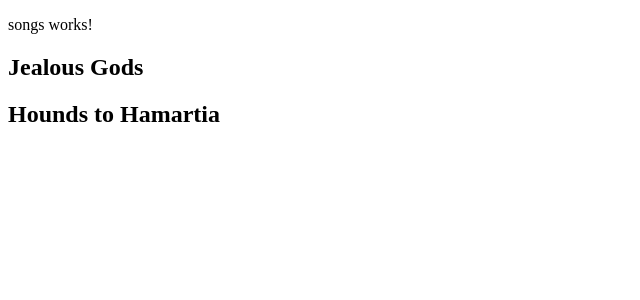
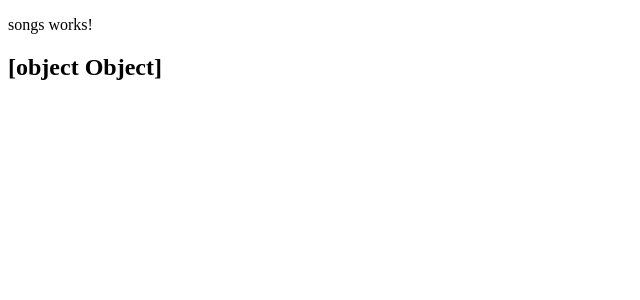
Before and after one commit to Manderyth/MusicCatalog, an Angular app: page /songs/1/1 in a window 1280 px wide. Shown: the top 300 px of the page, without its empty margins (0-640 px from the left). Built offline with nearby package versions, Linux system fonts and the light colour scheme.

Commit message:
updating database

```diff
--- /dev/null
+++ b/src/domain/songTitles.ts
@@ -0,0 +1,4 @@
+export interface SongTitlesArray {
+   songTitle: string;
+   rating: number;
+}
--- a/src/domain/songs.ts
+++ b/src/domain/songs.ts
@@ -1,3 +1,5 @@
+import { SongTitlesArray } from './songTitles';
+
 export interface SongsArray {
-    songTitle: string;
+    songTitles: SongTitlesArray[];
 }
--- a/src/fake-database.ts
+++ b/src/fake-database.ts
@@ -11,8 +11,22 @@ export const BANDARRAY = [
                 thumbnail: 'thumbnail',
                 releaseDate: 0,
                 songs: [
-                    "Jealous Gods",
-                    "Hounds to Hamartia"
+                    {
+                    songTitles:
+                    [
+                        {songTitle: "Daze", rating: 3},
+                        {songTitle: "Jealous Gods", rating: 5},
+                        {songTitle: "Rumors", rating: 4},
+                        {songTitle: "Brighter Than the Sun", rating: 4},
+                        {songTitle: "Love Will Come to You", rating: 5},
+                        {songTitle: "Rouge", rating: 1},
+                        {songTitle: "Rebirth", rating: 5},
+                        {songTitle: "Hounds to Hamartia", rating: 5},
+                        {songTitle: "Clear Blue Sky", rating: 4},
+                        {songTitle: "Choice Millionaire", rating: 3},
+                        {songTitle: "Nothing Stays the Same", rating: 3},
+                    ],
+                    }
                 ]
             },
 
--- a/src/songs-component/songs.component.html
+++ b/src/songs-component/songs.component.html
@@ -5,3 +5,7 @@
 <div *ngFor="let song of albumArray?.songs">
     <h2>{{song}}</h2>
 </div>
+
+<div *ngFor="let oneSong of albumArray?.songs.songTitles">
+    <h2>{{oneSong}}</h2>
+</div>
```
